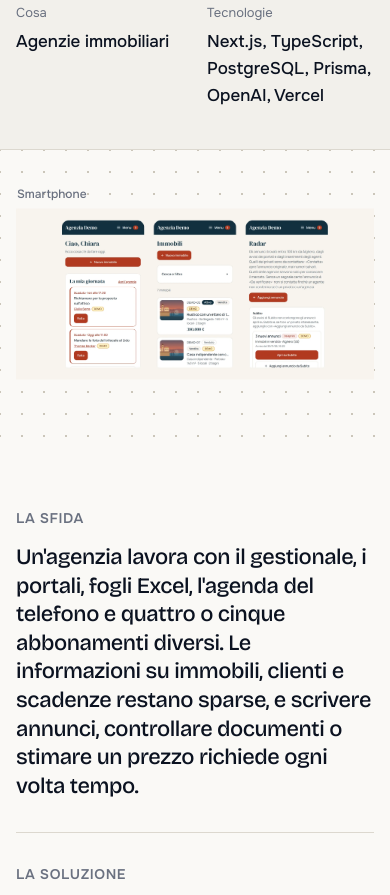
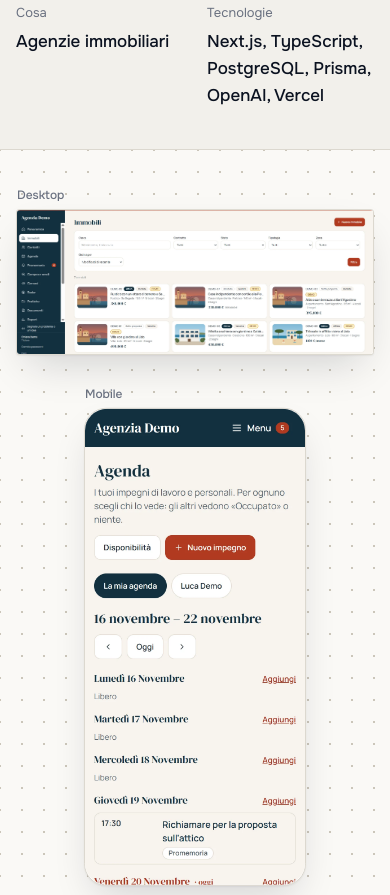
Before and after one commit to Alessiovinci87/avweb, a plain HTML site: page progetti/copilota-immobiliare/index.html in a window 390 px wide. Shown: the part 468-1363 px from the top of the page. Drawn offline with Linux system fonts and the light colour scheme.

Commit message:
Copilota immobiliare: schermata desktop e schermata da telefono
Co-Authored-By: Claude Fable 5.2 <noreply@anthropic.com>

```diff
--- a/progetti/copilota-immobiliare/index.html
+++ b/progetti/copilota-immobiliare/index.html
@@ -90,10 +90,18 @@
 
     <section class="study-canvas" aria-label="Immagini del progetto">
       <div class="canvas">
-        <div class="wrap study-board study-single">
-          <div class="sb-desk sb-wide" data-speed="4">
-            <span class="frame-name" aria-hidden="true">Smartphone</span>
-            <div class="sb-img sb-plain"><img src="/img/copilota-immobiliare.webp" width="1904" height="911" alt="Copilota immobiliare su smartphone: la giornata dell'agente, gli immobili e il Radar, dati di esempio" style="view-transition-name: p-copilota-immobiliare" /></div>
+        <div class="wrap study-board">
+          <div class="sb-desk" data-speed="4">
+            <span class="frame-name" aria-hidden="true">Desktop</span>
+            <div class="frame-body sb-img">
+              <img src="/img/copilota-immobiliare-desktop.webp" width="1893" height="767" alt="Elenco degli immobili nel Copilota immobiliare su computer, dati di esempio" style="view-transition-name: p-copilota-immobiliare" />
+            </div>
+          </div>
+          <div class="sb-phone" data-speed="12">
+            <span class="frame-name" aria-hidden="true">Mobile</span>
+            <div class="frame-body sb-img sb-img-phone">
+              <img src="/img/copilota-immobiliare-mobile.webp" width="780" height="1688" alt="Agenda della settimana nel Copilota immobiliare su smartphone, dati di esempio" loading="lazy" />
+            </div>
           </div>
         </div>
       </div>
```
Also changed, not shown: img/copilota-immobiliare-desktop.webp (added), img/copilota-immobiliare-mobile.webp (added), img/copilota-immobiliare.webp (deleted).
